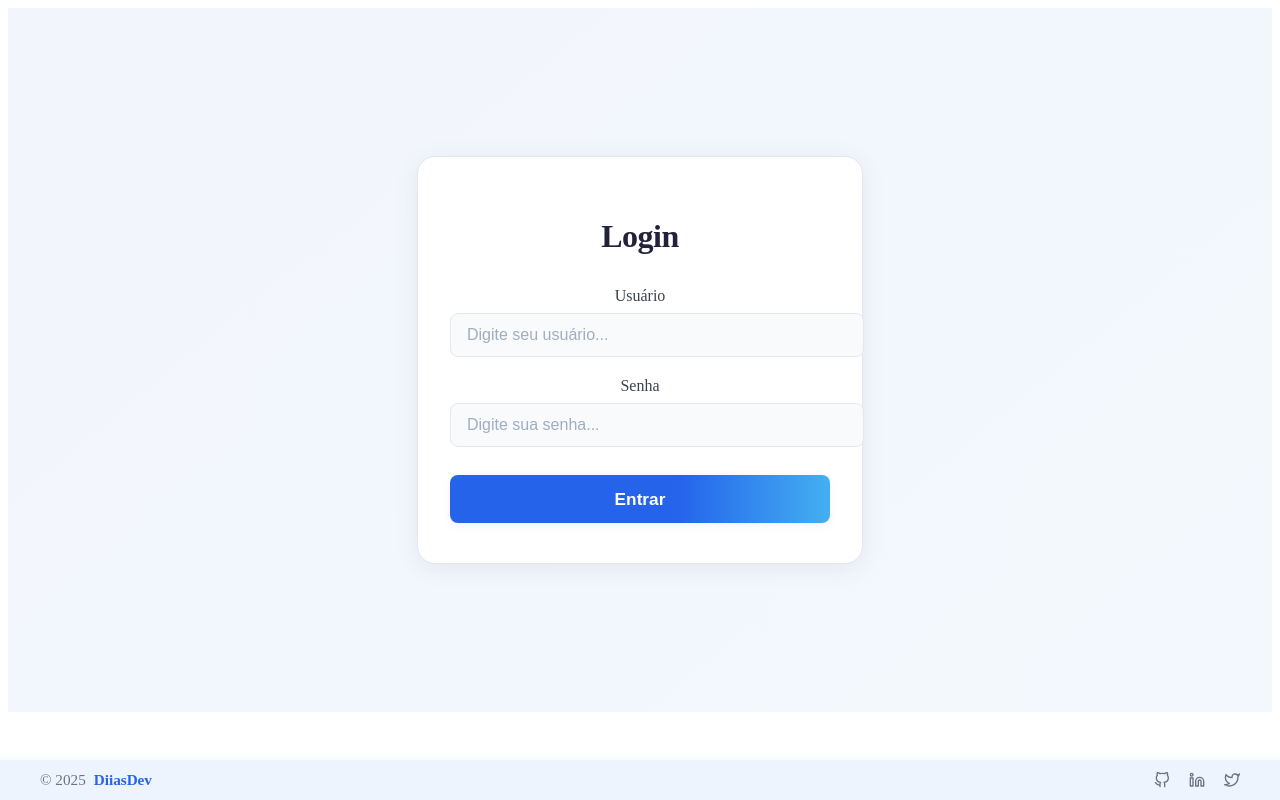
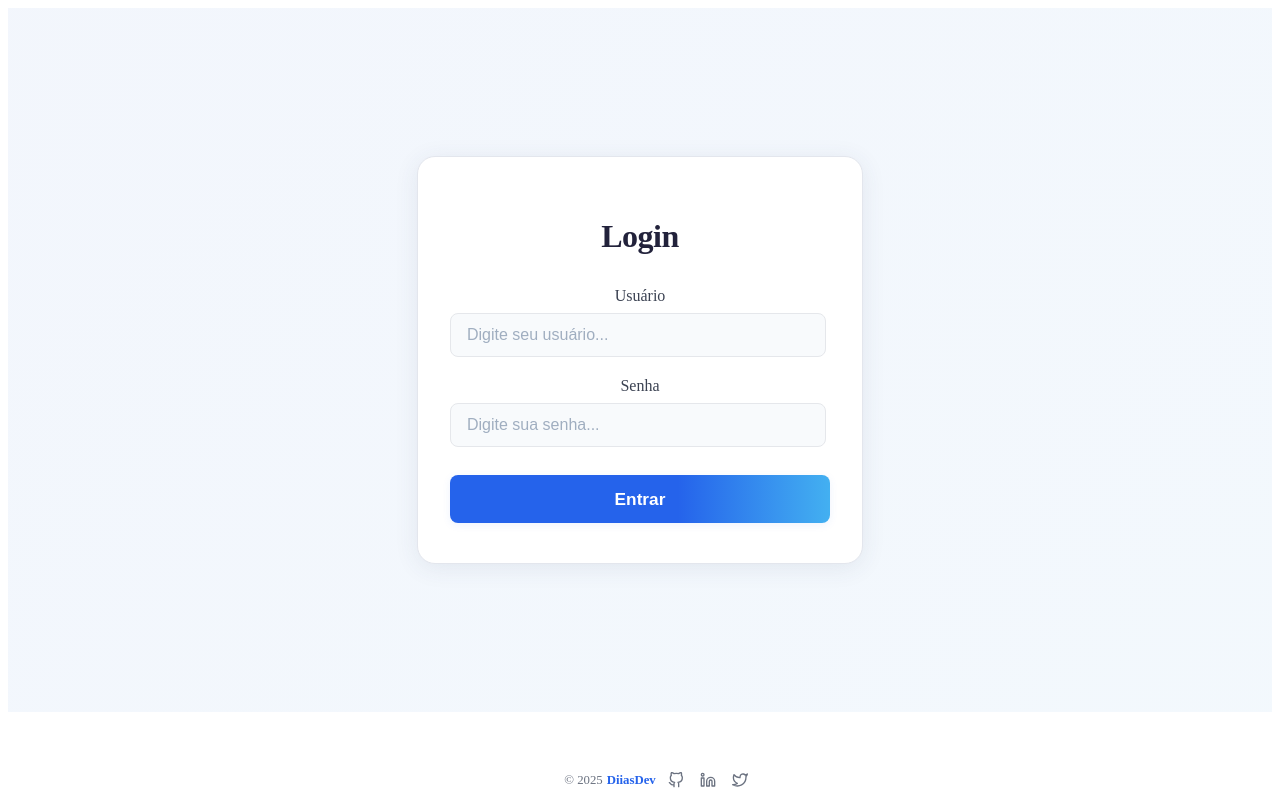
Before and after one commit to DiiasDev/dashboardRotina, a React (Create React App) app: page / in a window 1280 px wide. Built offline with nearby package versions, Linux system fonts and the light colour scheme; the HTML template or start-up script is replaced by a standard one.

Commit message:
Configuração do projeto e estruturação

```diff
--- a/src/Components/Footer/styles.module.css
+++ b/src/Components/Footer/styles.module.css
@@ -1,23 +1,24 @@
 .footer {
-  width: 100vw;
-  background: #eef4fd;
+  padding: 0.75rem 1rem;
   color: #6b7280;
-  font-size: 0.95rem;
+  font-size: 0.8rem;
+  width: 100%;
   position: fixed;
+  bottom: 0;
   left: 0;
-  bottom: 0;
+  text-align: center;
+  background: transparent;
   z-index: 20;
-  box-shadow: 0 -2px 8px rgba(37, 99, 235, 0.04);
-  padding: 0;
+  box-shadow: none;
 }
 
 .footerContent {
   max-width: 1200px;
   margin: 0 auto;
-  padding: 0.7rem 2rem;
   display: flex;
-  justify-content: space-between;
+  justify-content: center;
   align-items: center;
+  gap: 0.75rem;
 }
 
 .copyright {
@@ -29,12 +30,11 @@
 .logoText {
   font-weight: 600;
   color: #2563eb;
-  margin-left: 0.25rem;
 }
 
 .socialLinks {
   display: flex;
-  gap: 1.2rem;
+  gap: 1rem;
   align-items: center;
 }
 
@@ -55,6 +55,5 @@
   .footerContent {
     flex-direction: column;
     gap: 0.5rem;
-    padding: 0.7rem 0.5rem;
   }
 }
--- a/src/Components/FormLogin/styles.module.css
+++ b/src/Components/FormLogin/styles.module.css
@@ -35,7 +35,7 @@
 }
 
 .input {
-  width: 100%;
+  width: 90%;
   padding: 0.75rem 1rem;
   border: 1.5px solid #e5e7eb;
   border-radius: 8px;
```
